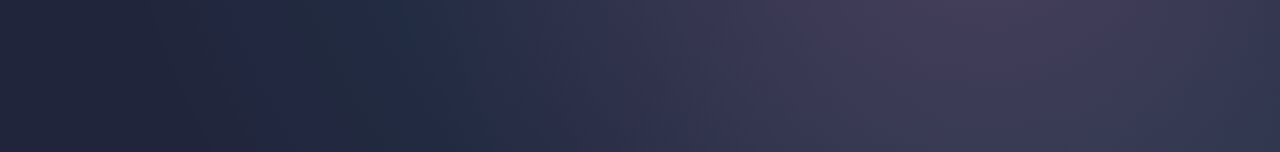
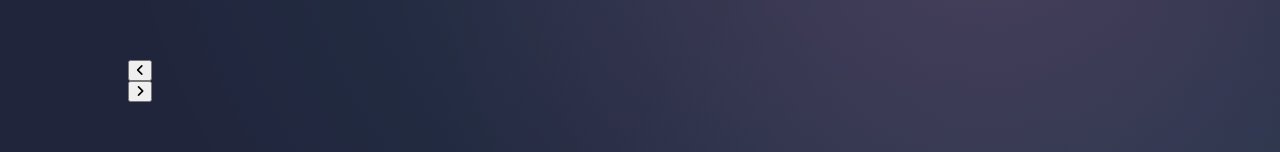
Before and after one commit to dezlenko/dezlenko.com, a Next.js app: page / in a window 1280 px wide. Shown: the part 429-581 px from the top of the page. Built offline with nearby package versions, Linux system fonts and the light colour scheme; a web font is replaced by a local one.

Commit message:
Update index.js

```diff
--- a/pages/index.jsx
+++ b/pages/index.jsx
@@ -1,5 +1,6 @@
 import Head from 'next/head'
 import Link from 'next/link'
+import Carousel from '../components/Carousel'
 
 export default function Home() {
   return (
@@ -22,20 +23,19 @@ export default function Home() {
         </nav>
         <div className="hero">
           <h1 className="large">
-            dezlenko<span className="color-pink">,</span>{' '}
-            where <span className="color-cyan">half</span>-
-            <span className="color-pink">assed</span> web
-            projects are born
+            dezlenko<span className="color-pink">,</span> where{' '}
+            <span className="color-cyan">half</span>-
+            <span className="color-pink">assed</span> web projects are born
           </h1>
           <p className="large">
             And a bunch of other random things:
             <br />
             <strong>
-              widgets, black magic, tests, plugins... you
-              name it.
+              widgets, black magic, tests, plugins... you name it.
             </strong>
           </p>
         </div>
+        <Carousel />
       </main>
     </>
   )
```
